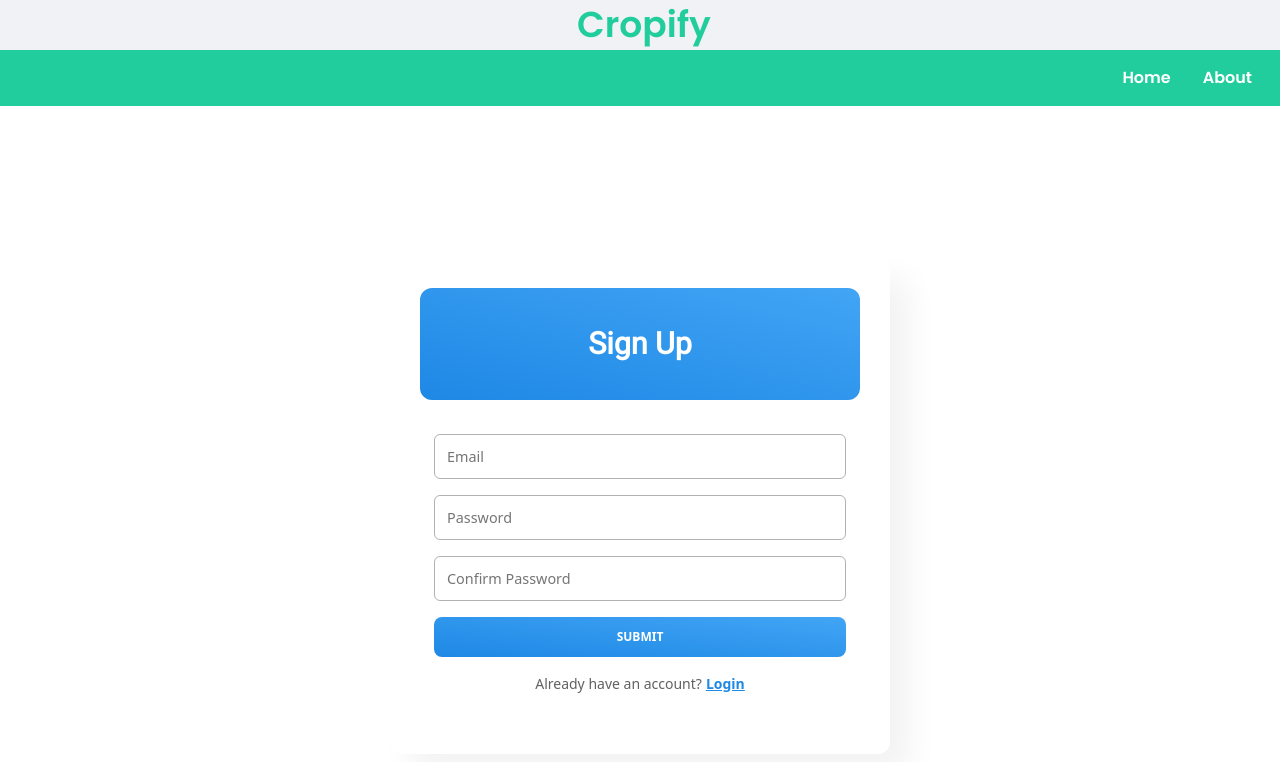
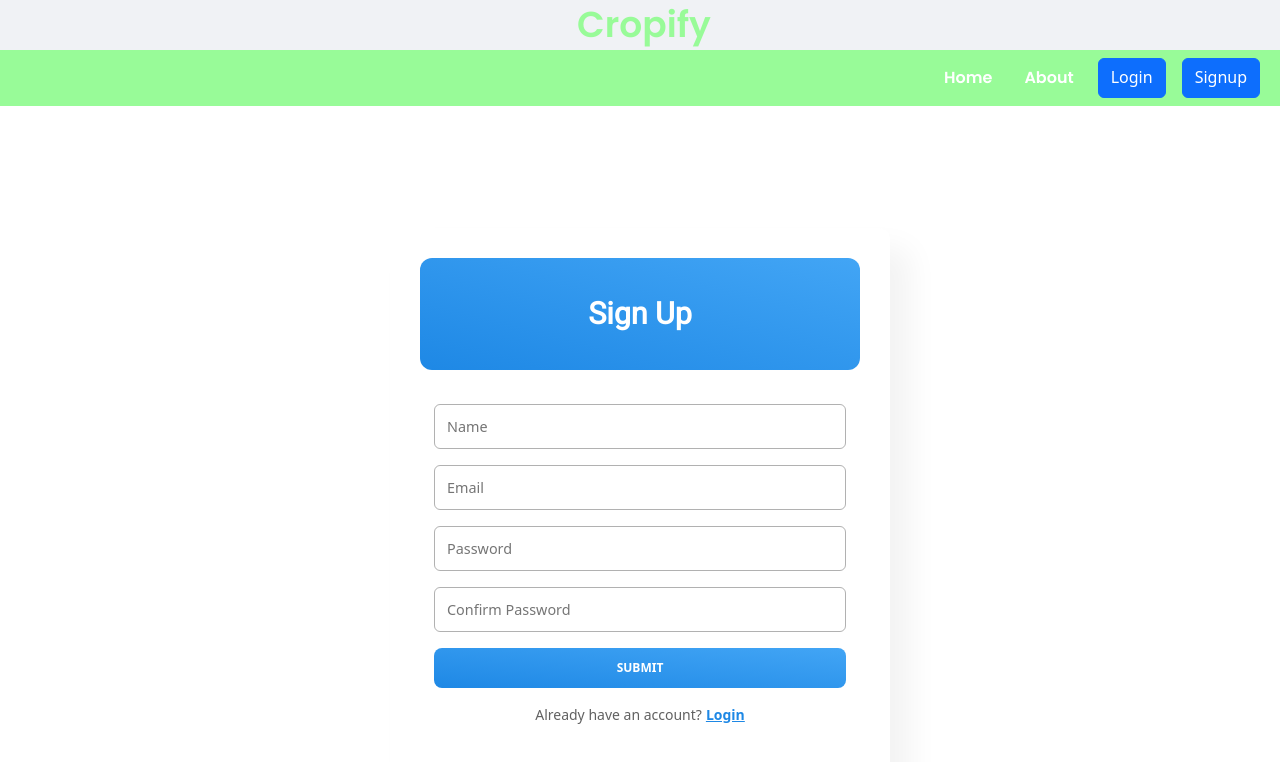
Before and after one commit to Pranjalbajpai3030/cropify, a React (Create React App) app: page /signup in a window 1280 px wide. Shown: the top 762 px of the page. Built offline with nearby package versions, Linux system fonts and the light colour scheme; the HTML template or start-up script is replaced by a standard one.

Commit message:
signup  logic and frontend added

```diff
--- a/src/components/NavBar.css
+++ b/src/components/NavBar.css
@@ -3,7 +3,7 @@
 
 .title-bar {
   background-color: #f0f2f5;
-  color: #22cd9d;
+  color: #98FB98;
   font-family: 'Roboto', sans-serif; /* Change font to Roboto */
   font-size: 5.5rem; /* Adjust font size if necessary */
   text-align: center;
@@ -36,12 +36,12 @@
   font-family: 'Poppins', sans-serif; /* Set the font for the title text */
   font-size: 2.25rem; /* Adjust font size if necessary */
   font-weight: 800;
-  color: #22cd9d;
+  color: #98FB98;
   margin-left: 10px; /* Add some space between the logo and the text */
 }
 
 .navbar-custom {
-  background-color: #22cd9d;
+  background-color: #98FB98;
   transition: top 0.3s;
 }
 
--- a/src/components/NavBar.js
+++ b/src/components/NavBar.js
@@ -46,7 +46,10 @@ const Navbar = () => {
               <li className="nav-item">
                 <Link className={`nav-link ${pathname === '/about' ? 'active' : ''}`} to="/about">About</Link>
               </li>
-
+              <div className="d-flex">
+                        <Link className="btn btn-primary mx-2" to="/login">Login</Link>
+                        <Link className="btn btn-primary mx-2" to="/signup">Signup</Link>
+                    </div>
             </ul>
           </div>
         </div>
--- a/src/components/Signup.js
+++ b/src/components/Signup.js
@@ -1,17 +1,87 @@
-import React from 'react';
+import React, { useState } from 'react';
+import { useNavigate, Link } from 'react-router-dom';
 import './From.css';
-import { Link } from 'react-router-dom';
 
 const Signup = () => {
+    const [credentials, setCredentials] = useState({ name: "", email: "", password: "", confirmPassword: "" });
+    let navigate = useNavigate();
+
+    const handleSubmit = async (e) => {
+        e.preventDefault();
+        if (credentials.password !== credentials.confirmPassword) {
+            alert("Passwords do not match");
+            return;
+        }
+
+        try {
+            const response = await fetch("http://localhost:5000/api/auth/signup", {
+                method: 'POST',
+                headers: {
+                    'Content-Type': 'application/json'
+                },
+                body: JSON.stringify({ name: credentials.name, email: credentials.email, password: credentials.password })
+            });
+
+            const json = await response.json();
+            console.log("Response from server:", json);
+
+            if (json.msg === "success") {
+                navigate("/login");
+            } else {
+                alert(json.error || "Error during signup");
+            }
+        } catch (error) {
+            console.error("Error during signup:", error);
+        }
+    };
+
+    const onChange = (e) => {
+        setCredentials({ ...credentials, [e.target.name]: e.target.value });
+    };
+
     return (
         <div className="form-container">
-            <form className="form">
+            <form className="form" onSubmit={handleSubmit}>
                 <div className="header">Sign Up</div>
                 <div className="inputs">
-                    <input placeholder="Email" className="input" type="text" />
-                    <input placeholder="Password" className="input" type="password" />
-                    <input placeholder="Confirm Password" className="input" type="password" />
-                    <button className="login-btn">Submit</button>
+                    <input
+                        placeholder="Name"
+                        className="input"
+                        type="text"
+                        value={credentials.name}
+                        onChange={onChange}
+                        name="name"
+                        id="name"
+                    />
+                    <input
+                        placeholder="Email"
+                        className="input"
+                        type="email"
+                        value={credentials.email}
+                        onChange={onChange}
+                        name="email"
+                        id="email"
+                        aria-describedby="emailHelp"
+                    />
+                    <input
+                        placeholder="Password"
+                        className="input"
+                        type="password"
+                        value={credentials.password}
+                        onChange={onChange}
+                        name="password"
+                        id="password"
+                    />
+                    <input
+                        placeholder="Confirm Password"
+                        className="input"
+                        type="password"
+                        value={credentials.confirmPassword}
+                        onChange={onChange}
+                        name="confirmPassword"
+                        id="confirmPassword"
+                    />
+                    <button className="login-btn" type="submit">Submit</button>
                     <p className="signup-link">Already have an account? <Link to="/login">Login</Link></p>
                 </div>
             </form>
```
